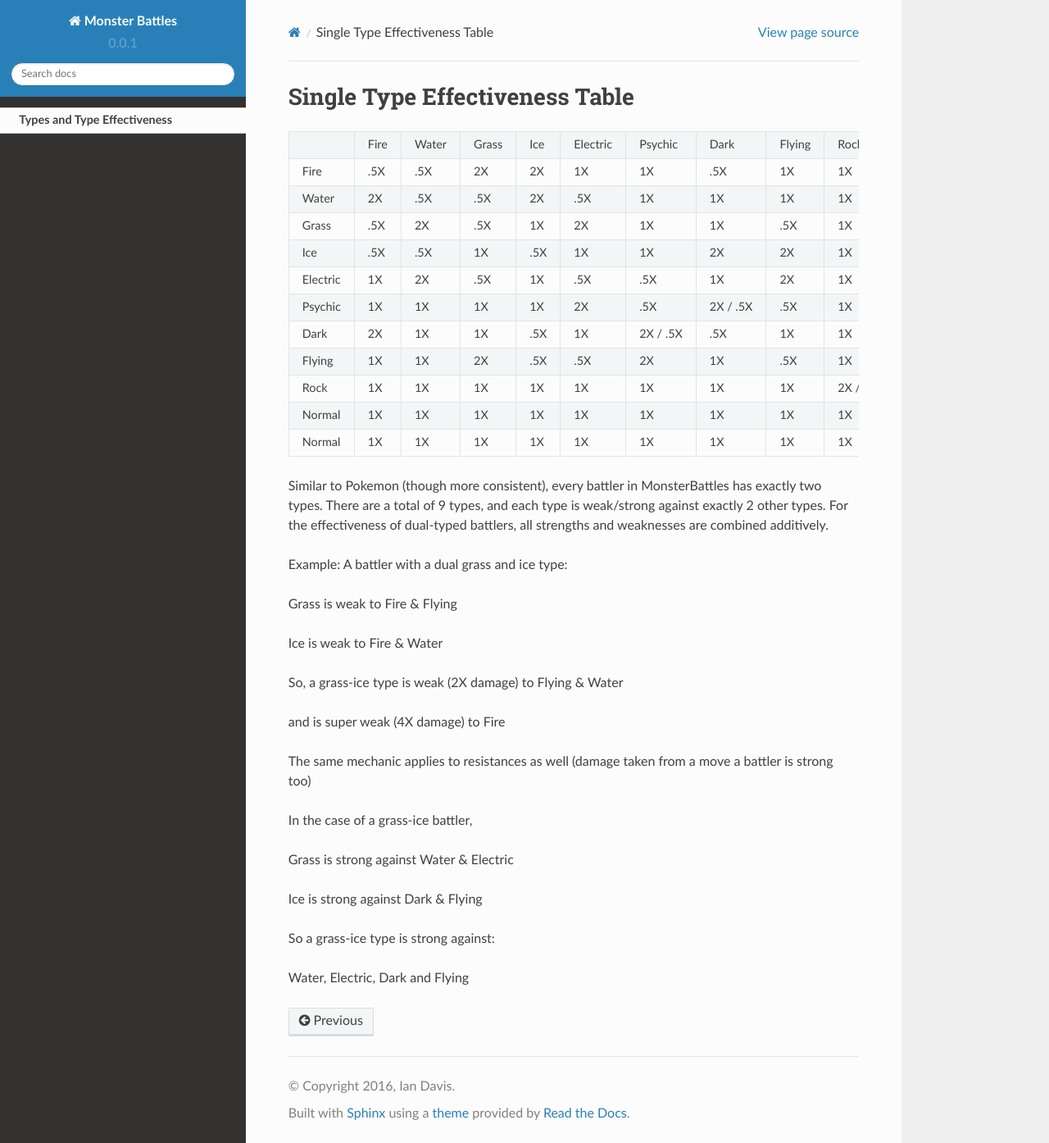
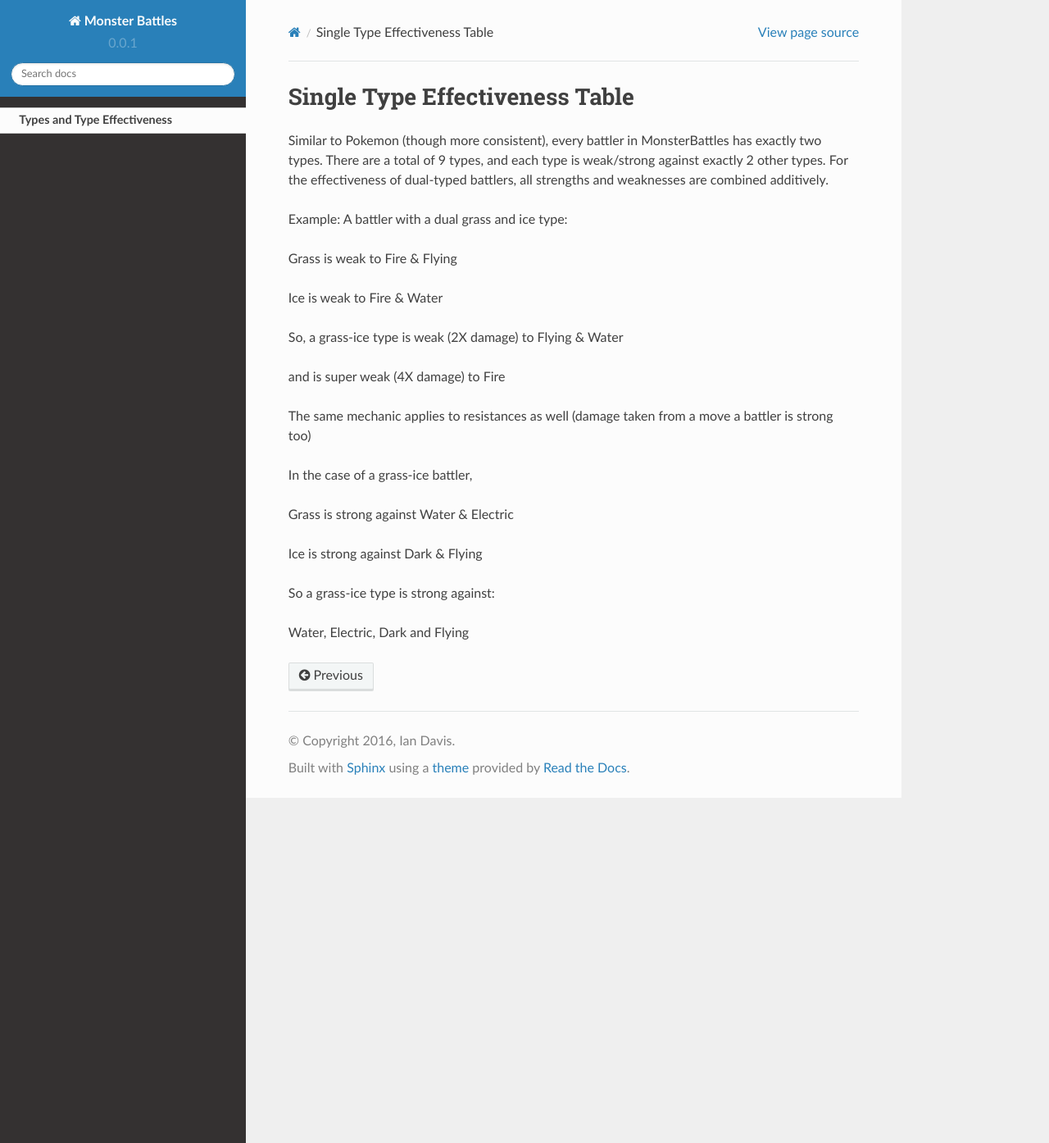
Before and after one commit to TheKewlStore/MonsterBattles, a Sphinx documentation site: the page built from doc/source/type-effectiveness.rst, in a window 1280 px wide and 1394 px high. Shown: the whole window at 82% size. Built offline with Sphinx 7.4.7 and the Read the Docs theme 2.0.0, drawn with Linux system fonts in a browser that asks for light colours; pages that are not in the unit, such as notebooks, are missing from menus.

Commit message:
Updating documentation

```diff
--- a/doc/source/type-effectiveness.rst
+++ b/doc/source/type-effectiveness.rst
@@ -1,31 +1,5 @@
 Single Type Effectiveness Table
 ===========================================
-+----------+------+-------+-------+-----+----------+----------+----------+--------+----------+--------+
-|          | Fire | Water | Grass | Ice | Electric | Psychic  | Dark     | Flying | Rock     | Normal |
-+----------+------+-------+-------+-----+----------+----------+----------+--------+----------+--------+
-| Fire     | .5X  | .5X   | 2X    | 2X  | 1X       | 1X       | .5X      | 1X     | 1X       | 1X     |
-+----------+------+-------+-------+-----+----------+----------+----------+--------+----------+--------+
-| Water    | 2X   | .5X   | .5X   | 2X  | .5X      | 1X       | 1X       | 1X     | 1X       | 1X     |
-+----------+------+-------+-------+-----+----------+----------+----------+--------+----------+--------+
-| Grass    | .5X  | 2X    | .5X   | 1X  | 2X       | 1X       | 1X       | .5X    | 1X       | 1X     |
-+----------+------+-------+-------+-----+----------+----------+----------+--------+----------+--------+
-| Ice      | .5X  | .5X   | 1X    | .5X | 1X       | 1X       | 2X       | 2X     | 1X       | 1X     |
-+----------+------+-------+-------+-----+----------+----------+----------+--------+----------+--------+
-| Electric | 1X   | 2X    | .5X   | 1X  | .5X      | .5X      | 1X       | 2X     | 1X       | 1X     |
-+----------+------+-------+-------+-----+----------+----------+----------+--------+----------+--------+
-| Psychic  | 1X   | 1X    | 1X    | 1X  | 2X       | .5X      | 2X / .5X | .5X    | 1X       | 1X     |
-+----------+------+-------+-------+-----+----------+----------+----------+--------+----------+--------+
-| Dark     | 2X   | 1X    | 1X    | .5X | 1X       | 2X / .5X | .5X      | 1X     | 1X       | 1X     |
-+----------+------+-------+-------+-----+----------+----------+----------+--------+----------+--------+
-| Flying   | 1X   | 1X    | 2X    | .5X | .5X      | 2X       | 1X       | .5X    | 1X       | 1X     |
-+----------+------+-------+-------+-----+----------+----------+----------+--------+----------+--------+
-| Rock     | 1X   | 1X    | 1X    | 1X  | 1X       | 1X       | 1X       | 1X     | 2X / .5X | 1X     |
-+----------+------+-------+-------+-----+----------+----------+----------+--------+----------+--------+
-| Normal   | 1X   | 1X    | 1X    | 1X  | 1X       | 1X       | 1X       | 1X     | 1X       | 1X     |
-+----------+------+-------+-------+-----+----------+----------+----------+--------+----------+--------+
-| Normal   | 1X   | 1X    | 1X    | 1X  | 1X       | 1X       | 1X       | 1X     | 1X       | 1X     |
-+----------+------+-------+-------+-----+----------+----------+----------+--------+----------+--------+
-
 .. image: images/type-effectiveness.png
     :alt: A chart showing the effectiveness of different battler types
 
```
